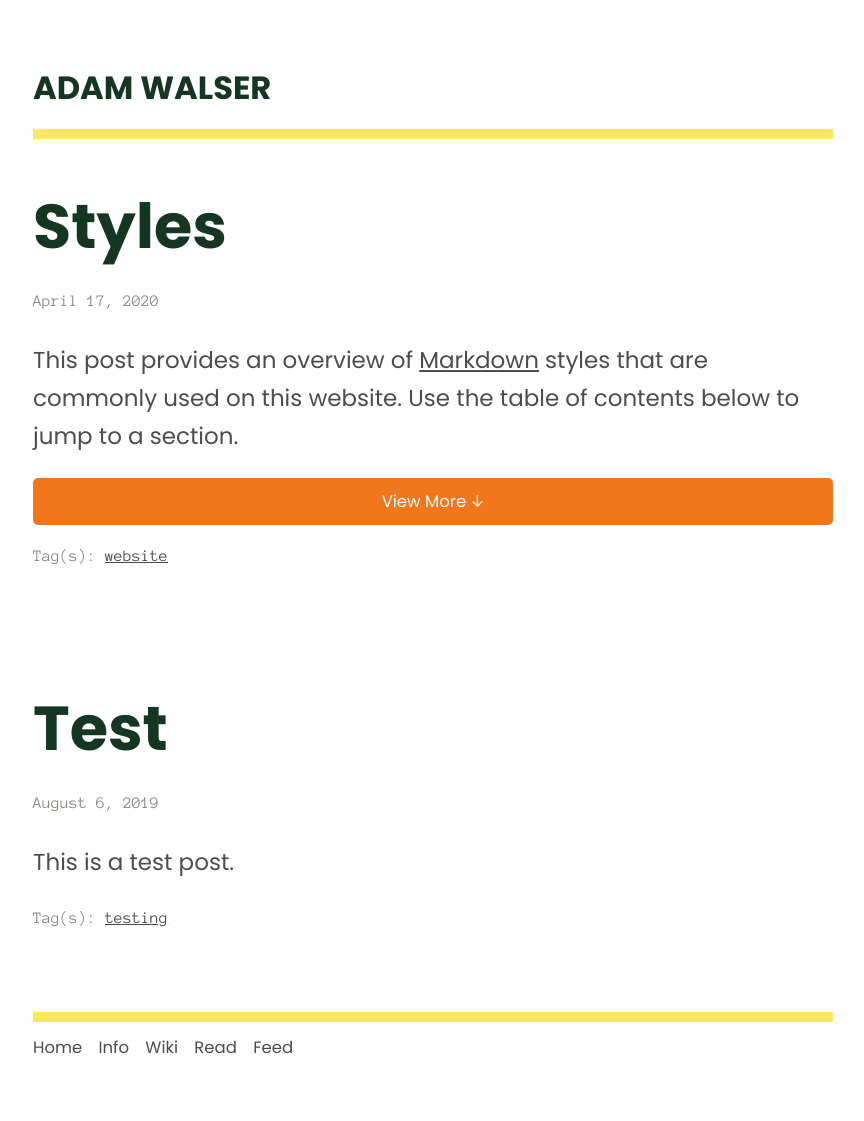
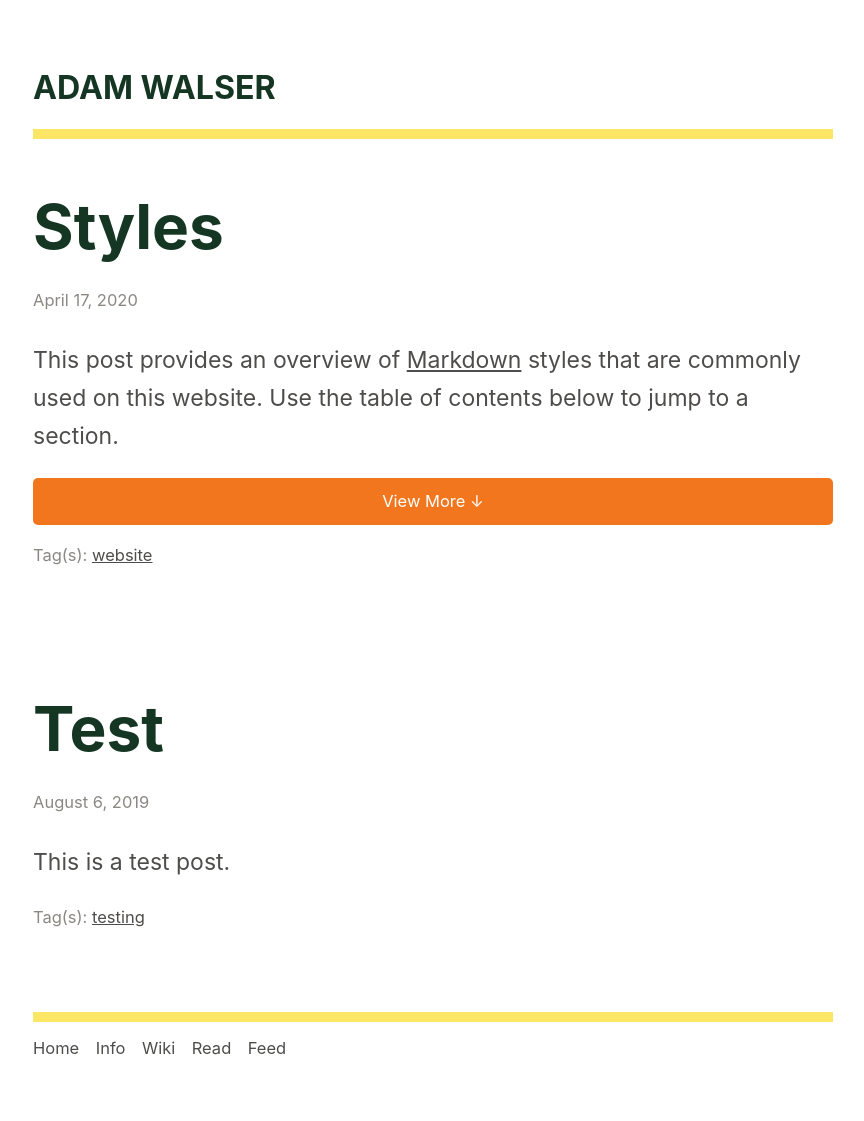
Before and after one commit to ajpwalser/ajpwalser.github.io, a Jekyll site: the page built from index.html, in a window 1280 px wide. Shown: the whole page, without its empty margins (207-1071 px from the left). Built offline with Jekyll 4.4.1, drawn with Linux system fonts in a browser that asks for light colours; some web fonts are replaced; the list of posts is cut into pages by our own code.

Commit message:
Update style.css

```diff
--- a/css/style.css
+++ b/css/style.css
@@ -11,7 +11,7 @@
 	margin: 1em auto;
 	max-width: 800px;
 	line-height: 1.66;
-	font-family: 'Poppins', 'Inter', -apple-system, BlinkMacSystemFont, Segoe UI, Helvetica, Arial, sans-serif, Apple Color Emoji, Segoe UI Emoji, Segoe UI Symbol;
+	font-family: 'Inter', -apple-system, BlinkMacSystemFont, Segoe UI, Helvetica, Arial, sans-serif, Apple Color Emoji, Segoe UI Emoji, Segoe UI Symbol;
 	font-size: 23px;
 	color: rgb(78, 77, 75);
 	padding: 1em;
@@ -140,7 +140,7 @@
 time,
 .meta,
 figcaption {
-	font-family: 'Anonymous Pro', SFMono-Regular, Consolas, Liberation Mono, Menlo, monospace;
+	/* font-family: 'Anonymous Pro', SFMono-Regular, Consolas, Liberation Mono, Menlo, monospace; */
 	font-size: 0.718em;
 	color: rgb(139, 136, 132);
 }
```
